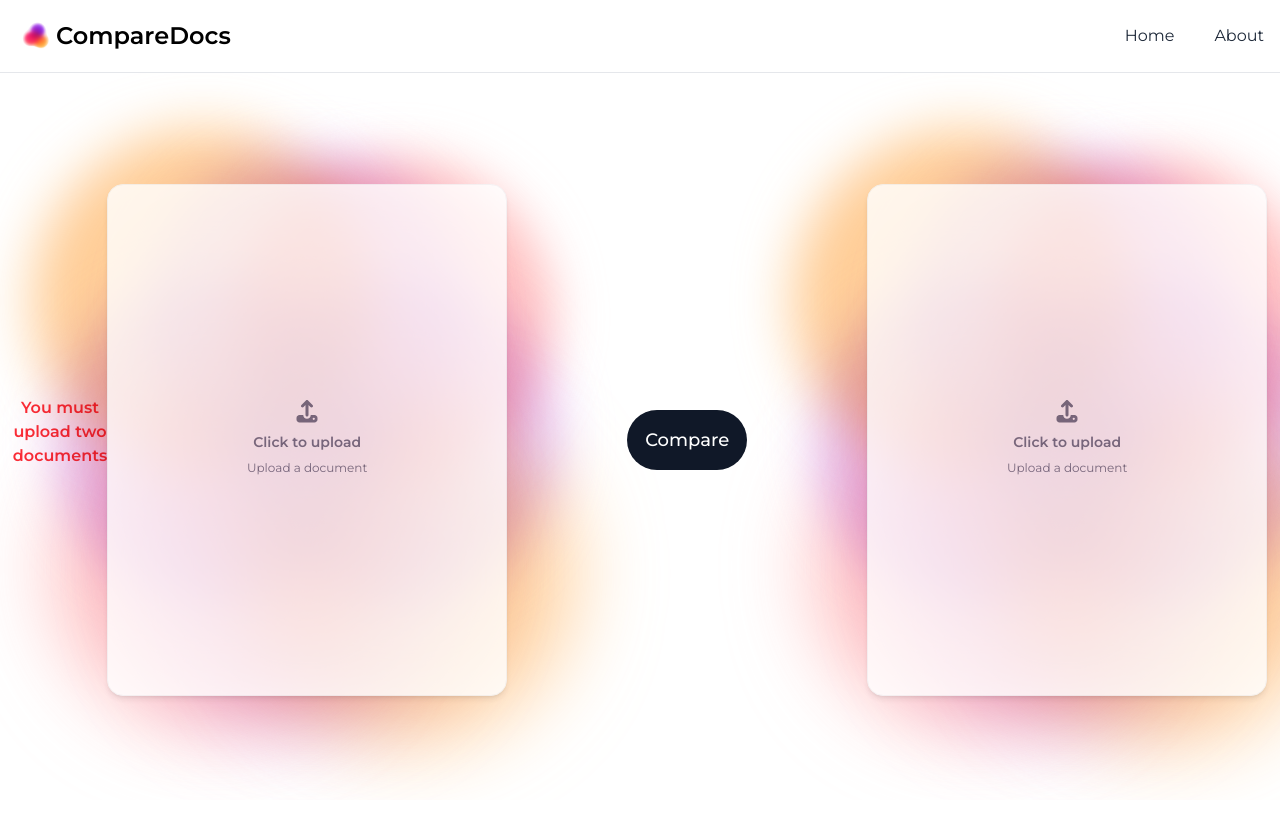
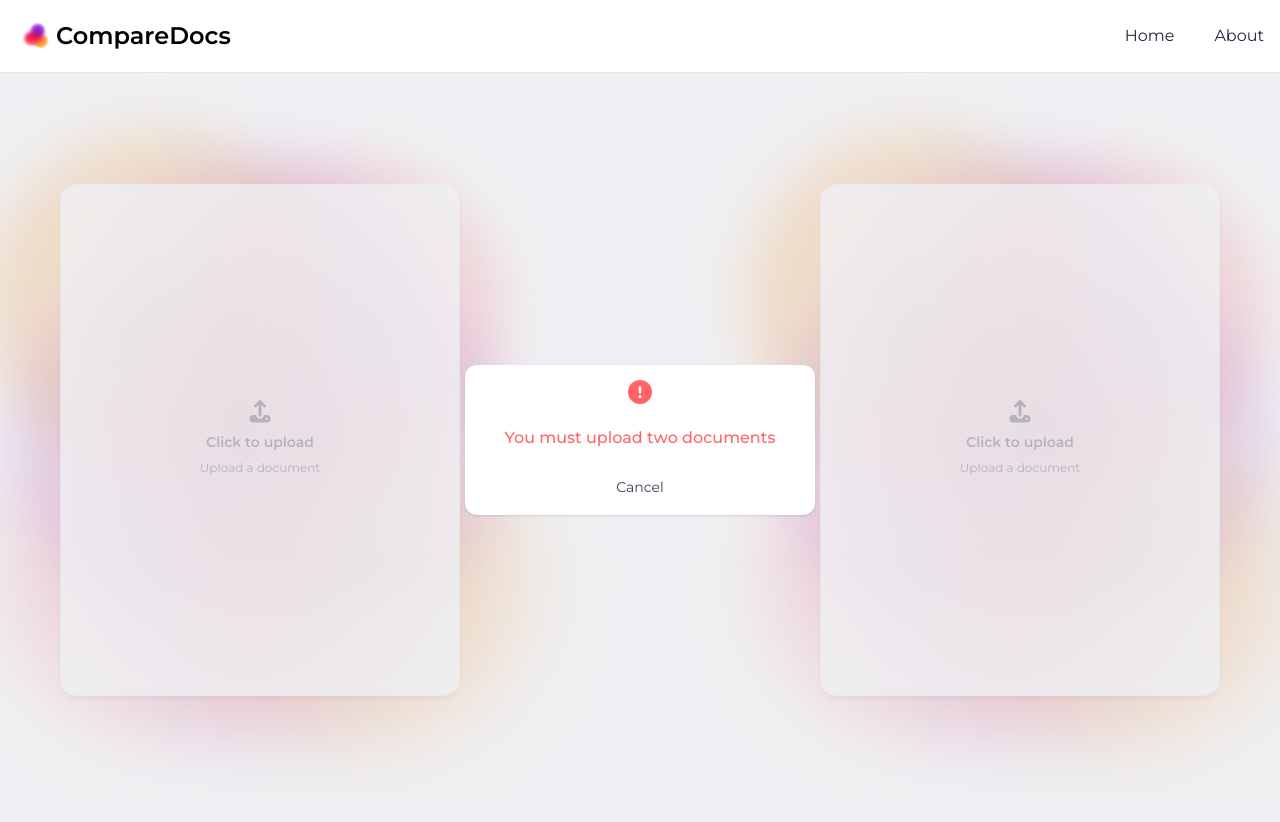
Before and after one commit to BrindzaB/CompareDocs, a React (Vite) app in the folder frontend/: page / in a window 1280 px wide. Both pictures are taken after a click on the button "Compare". Shown: the top 822 px of the page. Before the commit the page ends 800 px from the top, so only its background shows below. Built offline with nearby package versions, Linux system fonts and the light colour scheme.

Commit message:
UploadForm.jsx error message design added

```diff
--- a/frontend/src/components/FileInput.jsx
+++ b/frontend/src/components/FileInput.jsx
@@ -11,7 +11,7 @@ function FileInput({ id, invoice, onChange }) {
                     <AIFog />
                     <label
                         htmlFor={id}
-                        className="flex flex-col items-center justify-center w-full h-full rounded-2xl cursor-pointer bg-white border border-gray-100 shadow-md hover:bg-gray-100 transition-all relative opacity-80 dark:bg-gray-900 dark:hover:bg-gray-800 dark:border-gray-700"
+                        className="flex flex-col items-center justify-center w-full h-full rounded-2xl cursor-pointer bg-white border border-gray-100 shadow-md hover:bg-gray-100 transition-all relative opacity-80 dark:bg-gray-900 dark:hover:bg-gray-800 dark:border-gray-700 hover:scale-102 duration-200 ease-in-out"
                     >
                         <div className="flex flex-col items-center justify-center pt-5 pb-6">
                             <FontAwesomeIcon
--- a/frontend/src/components/ResultPage.jsx
+++ b/frontend/src/components/ResultPage.jsx
@@ -33,7 +33,7 @@ function ResultPage({ result, onReset}) {
             <div className="flex justify-center mt-10">
                 <button
                 onClick={onReset}
-                className="px-8 py-3 text-white bg-gray-900 hover:bg-gray-800 rounded-full text-lg font-medium transition-transform duration-200 ease-in-out transform hover:scale-105 dark:border dark:border-gray-700"
+                className="px-8 py-3 text-white bg-gray-900 dark:bg-white/10 hover:bg-gray-800 rounded-full text-lg font-medium transition-transform duration-200 ease-in-out transform hover:scale-105 dark:border dark:border-gray-700"
                 >
                 Compare New Documents
                 </button>
--- a/frontend/src/components/UploadForm.jsx
+++ b/frontend/src/components/UploadForm.jsx
@@ -1,6 +1,9 @@
 import { useState } from "react";
+import { FontAwesomeIcon } from "@fortawesome/react-fontawesome";
+import { faCircleExclamation } from "@fortawesome/free-solid-svg-icons";
 import { compareUploadedFiles } from "../fetch/uploadFetching";
 import FileInput from "./FileInput";
+
 
 
 function UploadForm({onUploadStart, onUploadComplete}) {
@@ -32,15 +35,36 @@ function UploadForm({onUploadStart, onUploadComplete}) {
         }
     }
 
+    function handleCancel() {
+        setError("");
+    }
+
     return (
         <form className="flex justify-center items-center w-full min-h-screen px-10 sm:px-10 lg:px-20 pt-40 pb-20 overflow-y-auto bg-transparent" onSubmit={handleSubmit}>
             {error && (
-                <div className="text-red-500 text-center font-semibold mb-4">{error}</div>
+                <div
+                    className="absolute w-full min-h-screen bg-gray-200/60 dark:bg-black/70 z-10 flex items-center justify-center"
+                    onClick={handleCancel}
+                >
+                    <div className="min-w-[300px] min-h-[150px] flex flex-col items-center justify-evenly bg-white dark:bg-gray-800 rounded-xl gap-2 px-10 shadow-sm dark:border dark:border-gray-700">
+                        <FontAwesomeIcon
+                            icon={faCircleExclamation}
+                            className="text-red-400 text-2xl"
+                        />
+                        <h1 className="text-red-400 text-center font-medium">{error}</h1>
+                        <div>
+                            <button
+                                className="text-gray-700 dark:text-white text-sm px-2 py-1 transition-transform duration-150 hover:scale-105 cursor-pointer"
+                                onClick={handleCancel}>Cancel</button>
+                        </div>
+                    </div>
+                </div>
+
             )}
             <div className="flex flex-col lg:flex-row gap-20 lg:gap-30 2xl:gap-40 items-center justify-between ">
                 <FileInput id="invoice1" invoice={invoice1} onChange={(e) => setInvoice1(e.target.files[0])} />
                 <div className="flex items-center justify-center">
-                    <button type="submit" className="h-12 w-24 text-sm lg:h-15 lg:w-30 text-white bg-gray-900 hover:bg-gray-800 rounded-full lg:text-lg font-medium text-center transition-transform duration-200 ease-in-out transform hover:scale-105 dark:border dark:border-gray-700">Compare</button>
+                    <button type="submit" className="h-12 w-24 text-sm lg:h-15 lg:w-30 text-white bg-gray-900 hover:bg-gray-800 rounded-full lg:text-lg font-medium text-center transition-transform duration-200 ease-in-out transform hover:scale-105 dark:border dark:border-gray-700 dark:bg-white/10 cursor-pointer">Compare</button>
                 </div>
                 <FileInput id="invoice2" invoice={invoice2} onChange={(e) => setInvoice2(e.target.files[0])} />
             </div>
```
Also changed, not shown: 1 other file (tests, documents, lock files or other folders).
